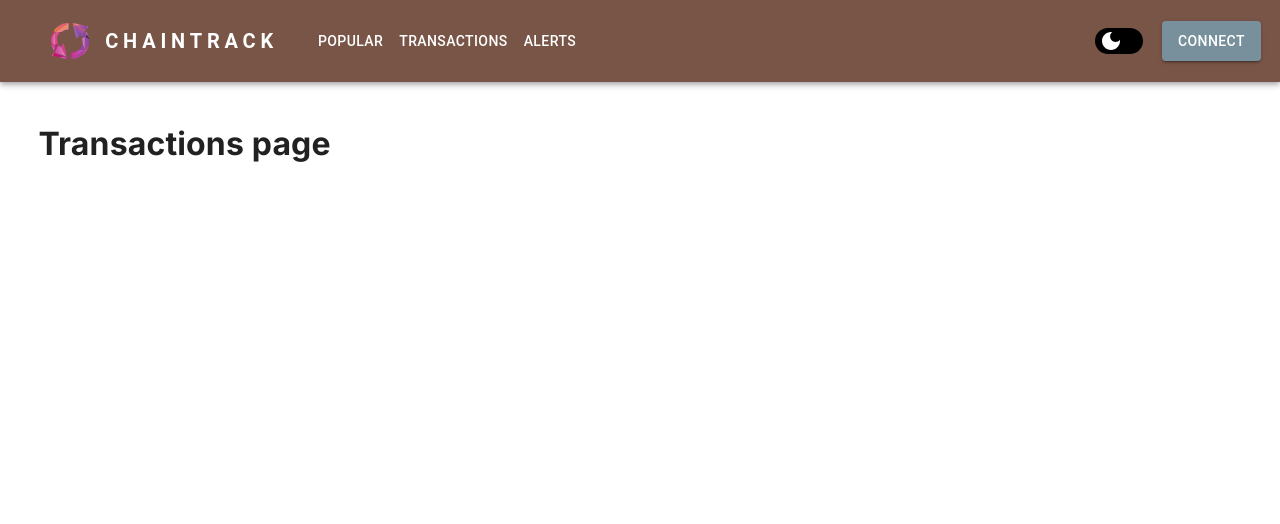
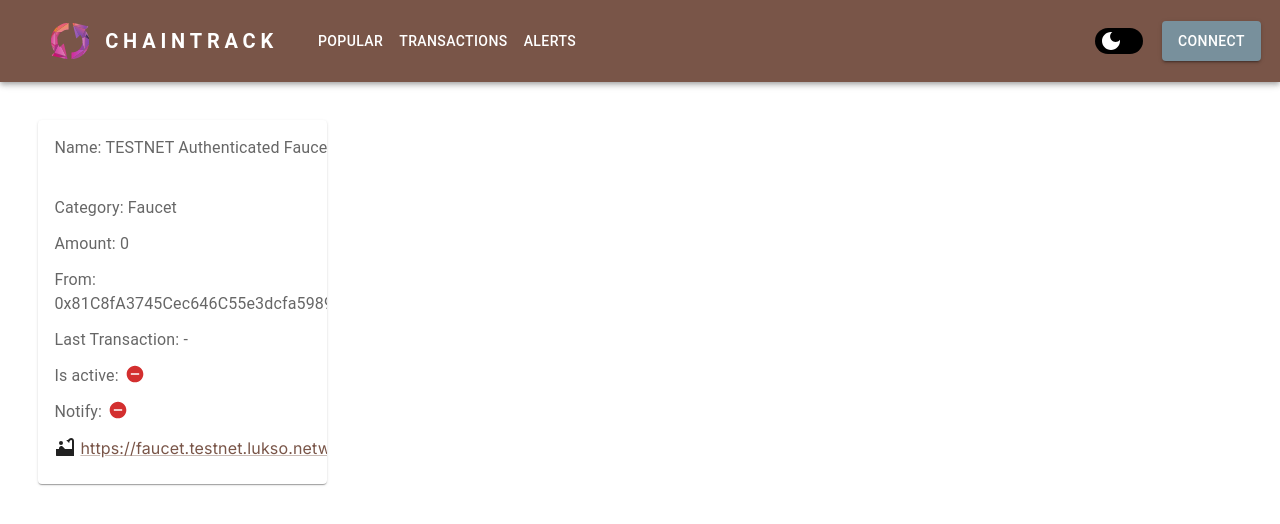
Before and after one commit to Fedxtra/ChainTrackFront, a Next.js app: page /transactions in a window 1280 px wide. Shown: the top 524 px of the page. Built offline with nearby package versions, Linux system fonts and the light colour scheme; what @lukso/web3-onboard-config, @web3-onboard/injected-wallets would draw is missing.

Commit message:
feat: update transaction card, add transactions page

```diff
--- a/src/api/api.ts
+++ b/src/api/api.ts
@@ -20,6 +20,7 @@
 }
 
 export type RecurringTransaction = {
+  id: string;
   address: string;
   isOutgoing: boolean; // incoming or outgoing
   chain: string;
@@ -43,6 +44,8 @@
   notify: boolean;
   confirm: boolean;
 }
+
+export type Transaction = Partial<UserRecurringTransaction & RecurringTransaction>;
 
 export type Contact = {
   isActive: boolean;
@@ -87,6 +90,7 @@
   // Read Popular RecurringTransactions and Users
   async readPopularRecurringTransactions(): Promise<PopularRecurringTransactions> {
     return [{
+      id: '1',
       address: '0x81C8fA3745Cec646C55e3dcfa5989707a7Ade03F',
       isOutgoing: false,
       chain: '1',
@@ -192,6 +196,23 @@
     return recurringTransaction;
   }
 
+  async readRecurringTransaction(id: string): Promise<RecurringTransaction> {
+    return {
+      id,
+      address: '0x81C8fA3745Cec646C55e3dcfa5989707a7Ade03F',
+      isOutgoing: false,
+      chain: '1',
+      amount: null,
+      category: TransactionCategory.Faucet,
+      name: 'TESTNET Authenticated Faucet',
+      url: 'https://faucet.testnet.lukso.network/',
+      interval: 24 * 60 * 60 * 1000,
+      startDate: null,
+      endDate: null,
+      preconditions: ['Twitter']
+    };
+  }
+
   async updateRecurringTransaction(recurringTransaction: UserRecurringTransaction): Promise<UserRecurringTransaction> {
     return recurringTransaction;
   }
--- a/src/app/popular/page.tsx
+++ b/src/app/popular/page.tsx
@@ -139,7 +139,7 @@
                     <Grid container spacing={2}>
                       {popularTransactions.map((popularTransaction) => (
                         <Grid item xs={4} key={JSON.stringify(popularTransaction)}>
-                          <TransactionCard popularTransaction={popularTransaction} />
+                          <TransactionCard transaction={popularTransaction} />
                         </Grid>
                       ))}
                     </Grid>
--- a/src/app/transactions/page.tsx
+++ b/src/app/transactions/page.tsx
@@ -1,7 +1,53 @@
-import React from 'react';
+'use client';
+
+import React, {useCallback, useEffect, useState} from 'react';
+import apiService, {Transaction} from "@/api/api";
+import useThrowAsyncError from "@/helper/errorHandler";
+import {Box, CircularProgress, Grid, useTheme} from "@mui/material";
+import TransactionCard from "@/components/TransactionCard";
 
 const TransactionsPage = () => {
-  return <h1>Transactions page</h1>;
+  const throwAsyncError = useThrowAsyncError();
+  const [transactions, setTransactions] = useState<Transaction[]>([]);
+
+  const loadTransactionsData = useCallback(async () => {
+    try {
+      const usersTransactions = await apiService.readRecurringTransactions();
+      const newTransactions = await Promise.all(usersTransactions.map((userTransactions) => apiService.readRecurringTransaction(userTransactions.recurringTransactionId)));
+      setTransactions(newTransactions.map((newTransactions, index) => ({ ...newTransactions, ...(usersTransactions[index] || {}) })));
+    } catch (err) {
+      throwAsyncError(err);
+    }
+    // eslint-disable-next-line react-hooks/exhaustive-deps
+  }, []);
+
+  useEffect(() => {
+    loadTransactionsData();
+  }, [loadTransactionsData]);
+
+  return (
+    <Grid container spacing={2}>
+      <Grid item xs={12}>
+        <Box>
+          {transactions.length ? (
+            <Box display="flex" gap="1.2rem" flexDirection="column">
+              <Grid container spacing={2}>
+                {transactions.map((transaction) => (
+                  <Grid item xs={3} key={JSON.stringify(transaction)}>
+                    <TransactionCard transaction={transaction} />
+                  </Grid>
+                ))}
+              </Grid>
+            </Box>
+          ) : (
+            <Box display="flex" justifyContent="center">
+              <CircularProgress />
+            </Box>
+          )}
+        </Box>
+      </Grid>
+    </Grid>
+  );
 };
 
 export default TransactionsPage;
--- a/src/components/TransactionCard.tsx
+++ b/src/components/TransactionCard.tsx
@@ -4,15 +4,18 @@
 import Card from '@mui/material/Card';
 import CardContent from '@mui/material/CardContent';
 import Typography from '@mui/material/Typography';
-import {Box, Grid, Link} from '@mui/material';
-import {RecurringTransaction} from "@/api/api";
+import {Box, Grid, Icon, Link} from '@mui/material';
+import {Transaction} from "@/api/api";
+import BathtubIcon from '@mui/icons-material/Bathtub';
+import CheckCircleIcon from '@mui/icons-material/CheckCircle';
+import RemoveCircleIcon from '@mui/icons-material/RemoveCircle';
 
 interface TransactionCardProps {
-  popularTransaction: RecurringTransaction;
+  transaction: Transaction;
 }
 
-const TransactionCard = ({ popularTransaction }: TransactionCardProps) => {
-  const link = popularTransaction.url ?? '-';
+const TransactionCard = ({ transaction }: TransactionCardProps) => {
+  const link = transaction.url ?? '-';
 
   return (
     <Card>
@@ -20,37 +23,63 @@
         <Grid container flexDirection="column" gap="12px">
           <Box>
             <Typography variant="body1" color="text.secondary">
-              Name: {popularTransaction.name ?? '-'}
+              Name: {transaction.name ?? '-'}
             </Typography>
           </Box>
           <Box>
             <Typography variant="body1" color="text.secondary">
-              Url: <Link href={link} target="_blank">{link}</Link>
+              Category: {transaction.category ?? '-'}
             </Typography>
           </Box>
           <Box>
             <Typography variant="body1" color="text.secondary">
-              Category: {popularTransaction.category ?? '-'}
+              Amount: {transaction.amount ?? 0}
             </Typography>
           </Box>
-          <Box>
-            <Typography variant="body1" color="text.secondary">
-              Amount: {popularTransaction.amount ?? 0}
-            </Typography>
-          </Box>
-          {popularTransaction.isOutgoing ? (
+          {transaction.isOutgoing ? (
             <Box>
               <Typography variant="body1" color="text.secondary">
-                To: {popularTransaction.address ?? '-'}
+                To: {transaction.address ?? '-'}
               </Typography>
             </Box>
           ) : (
             <Box>
               <Typography variant="body1" color="text.secondary">
-                From: {popularTransaction.address ?? '-'}
+                From: {transaction.address ?? '-'}
               </Typography>
             </Box>
           )}
+          <Box>
+            <Typography variant="body1" color="text.secondary">
+              Last Transaction: {transaction.lastTransactionAt ? new Date(transaction.lastTransactionAt).toDateString() : '-'}
+            </Typography>
+          </Box>
+          <Box display="flex" gap="6px">
+            <Typography variant="body1" color="text.secondary">
+              Is active:
+            </Typography>
+            {transaction.isActive ? (
+              <CheckCircleIcon color="success" fontSize="small" />
+            ) : (
+              <RemoveCircleIcon color="error" fontSize="small" />
+            )}
+          </Box>
+          <Box display="flex" gap="6px">
+            <Typography variant="body1" color="text.secondary">
+              Notify:
+            </Typography>
+            {transaction.notify ? (
+              <CheckCircleIcon color="success" fontSize="small" />
+            ) : (
+              <RemoveCircleIcon color="error" fontSize="small" />
+            )}
+          </Box>
+          <Box display="flex" gap="6px">
+            {!transaction.icon && (
+              <Icon fontSize="small"><BathtubIcon /></Icon>
+            )}
+            <Link href={link} target="_blank">{link}</Link>
+          </Box>
         </Grid>
       </CardContent>
     </Card>
```
